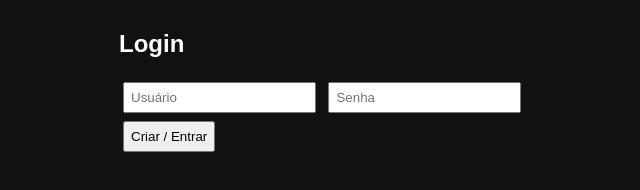
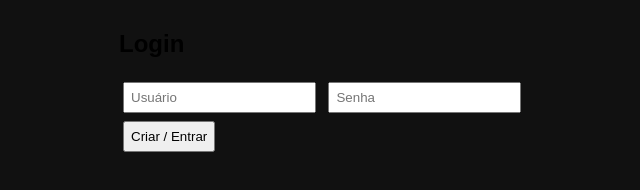
Before and after one commit to kkSiffi/rolagem-ROG, a plain HTML site: page index.html in a window 1280 px wide. Shown: the full height of the page, 311-951 px from the left. Drawn offline with Linux system fonts and the light colour scheme.

Commit message:
style.css

```diff
--- a/style.css
+++ b/style.css
@@ -1,7 +1,7 @@
 body {
   font-family: Arial;
   background: #111;
-  color: #ffff;
+  color: #white;
   padding: 10px;
   max-width: 420px;
   margin: auto;
```
